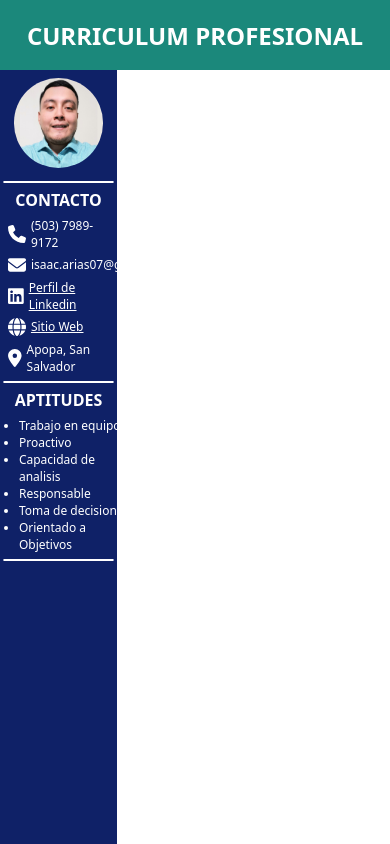
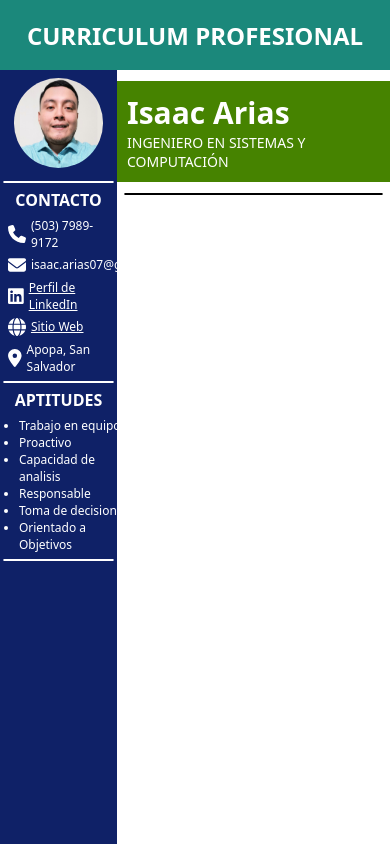
Before and after one commit to Isaac953/curriculum_isaac, a Next.js app: page / in a window 390 px wide. Shown: the top 844 px of the page. Built offline with nearby package versions, Linux system fonts and the light colour scheme.

Commit message:
CV_14.5: Rework de estilos en componente profile

```diff
--- a/src/app/components/Layout.scss
+++ b/src/app/components/Layout.scss
@@ -44,6 +44,8 @@
     width: 50%;
     background-color: $textColor;
     color: $textColor2;
+    @include column;
+    justify-content: flex-start;
   }
 }
 /*End Main Styles*/
@@ -70,7 +72,6 @@
   border: 1px solid black;
   border-radius: 5px;
   width: 95%;
-  // margin: 0px 10px;
 }
 
 /* Start Media Queries Screens 768px and 1023px */
--- a/src/app/components/Main.js
+++ b/src/app/components/Main.js
@@ -20,9 +20,9 @@ export const Main = () => {
         <hr className="hr-wh"></hr>
       </section>
       <section className="main__experience">
-        {/* <Profile />
+        <Profile />
         <hr className="hr-bg"></hr>
-        <About />
+       {/*  <About />
         <hr className="hr-bg"></hr> */}
       </section>
     </main>
--- a/src/app/components/cards/02_contact/Contact.js
+++ b/src/app/components/cards/02_contact/Contact.js
@@ -28,7 +28,7 @@ export const Contact = () => {
     {
       id: 3,
       icon: faLinkedin,
-      description: "Perfil de Linkedin",
+      description: "Perfil de LinkedIn",
       url: "https://www.linkedin.com/in/isaac-arias-6884a2149",
     },
     {
--- a/src/app/components/cards/03_Profile/Profile.js
+++ b/src/app/components/cards/03_Profile/Profile.js
@@ -5,9 +5,9 @@ export const Profile = () => {
   let profName = "Isaac Arias";
   let profTitle = "INGENIERO EN SISTEMAS Y COMPUTACIÓN";
   return (
-    <section className="profile-card">
-      <span className="name">{profName}</span>
-      <span className="title">{profTitle}</span>
+    <section className="profilecard">
+      <span className="profilecard__name">{profName}</span>
+      <span className="profilecard__title">{profTitle}</span>
     </section>
   );
 };
--- a/src/app/components/cards/03_Profile/Profile.scss
+++ b/src/app/components/cards/03_Profile/Profile.scss
@@ -2,39 +2,39 @@
 @import "/src/app/styles/Colors.scss";
 
 
-.profile-card {
+.profilecard {
     width: 100%;
     background-color: $profileColor;
     margin: 15px 0px;
-    padding: 8px 0px;
+    padding: 15px 0px;
     @include column;
     align-items: flex-start;
     justify-content: center;
-    color: white;
-    span{
+    color: $textColor;
+    .profilecard__name{
+        font-size: 38px;
+        font-weight: bold;
         margin-left: 20px;
     }
-    .name{
-        font-size: 36px;
-        font-weight: bold;
-    }
-    .title{
+    .profilecard__title{
         font-size: 22px;
         text-align: left;
+        margin-left: 20px;
     }
 }
 
 /* Start Media Queries Screens 768px and 1023px */
 @media screen and (min-width: 768px) and (max-width: 1023px) {
-    .profile-card {
-        span{
+    .profilecard {
+        margin: 13px 0px;
+        padding: 13px 0px;
+        .profilecard__name{
+            font-size: 34px;
             margin-left: 15px;
         }
-        .name{
-            font-size: 32px;
-        }
-        .title{
+        .profilecard__title{
             font-size: 18px;
+            margin-left: 15px;
         }
     }
   }
@@ -43,15 +43,16 @@
 
   /* Start Media Queries Screens 767px */
   @media screen and (max-width: 767px) {
-    .profile-card {
-        span{
+    .profilecard {
+        margin: 11px 0px;
+        padding: 11px 0px;
+        .profilecard__name{
+            font-size: 30px;
             margin-left: 10px;
         }
-        .name{
-            font-size: 28px;
-        }
-        .title{
+        .profilecard__title{
             font-size: 14px;
+            margin-left: 10px;
         }
     }
   }
```
Also changed, not shown: 1 other file (tests, documents, lock files or other folders).
